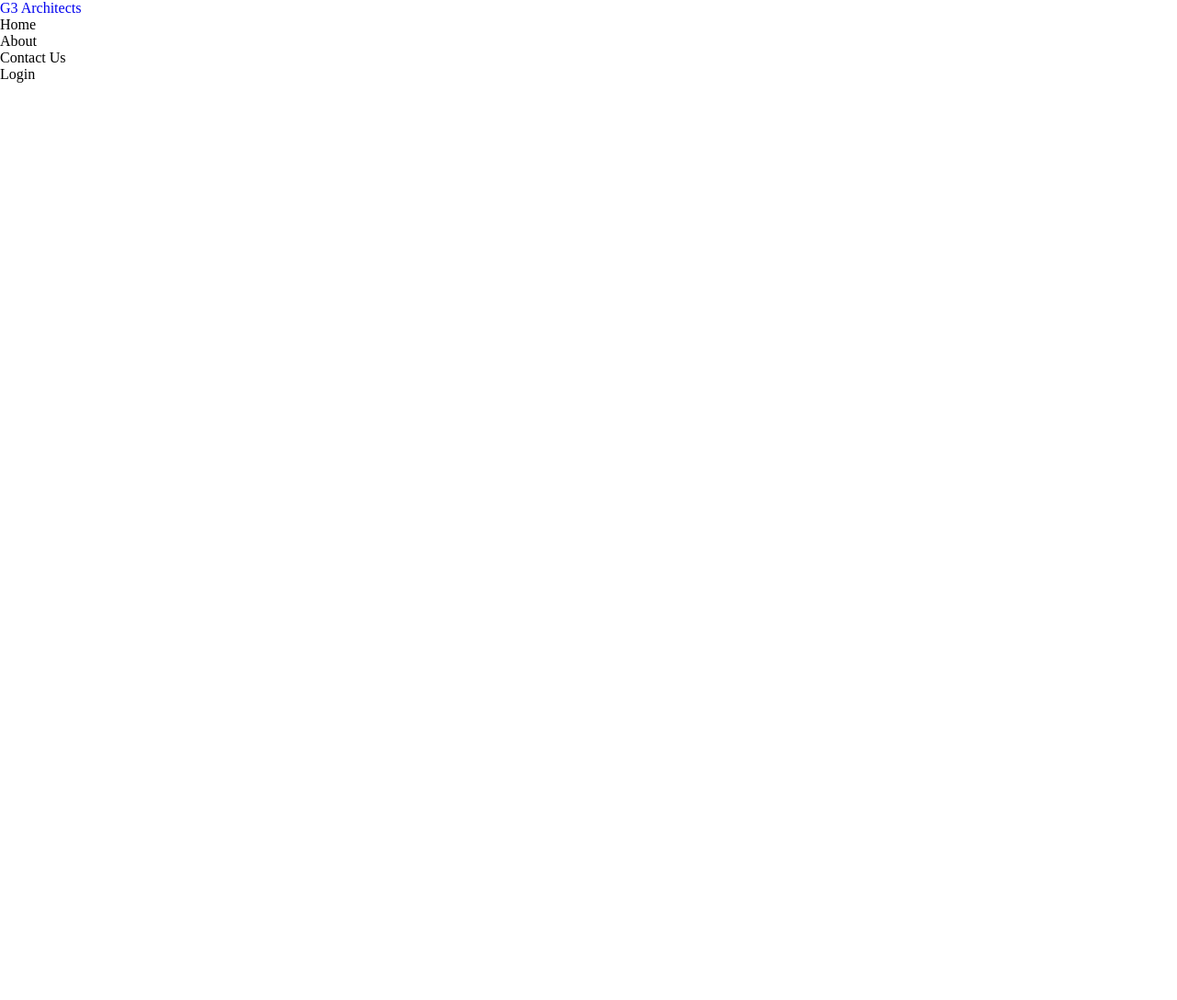
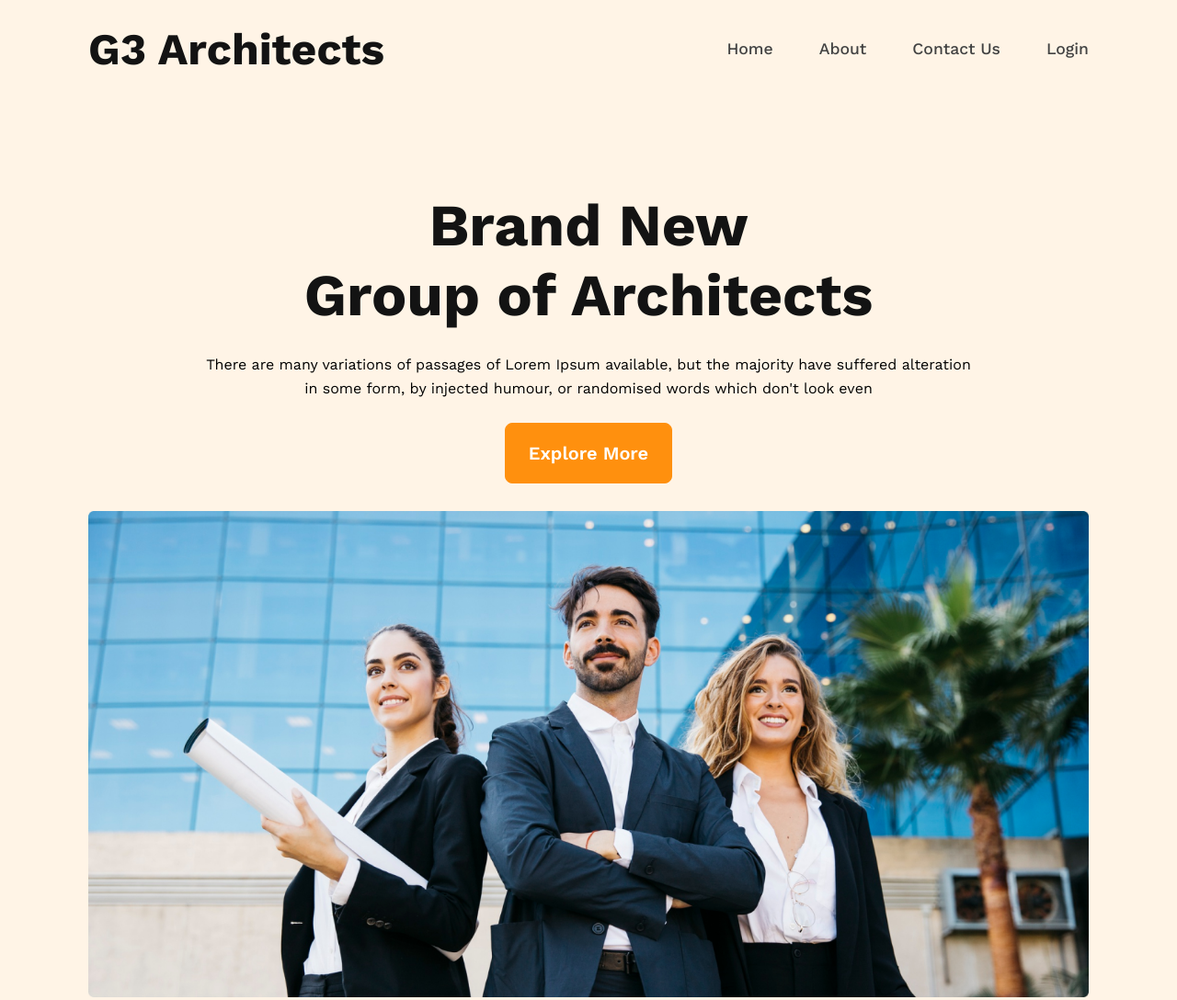
Before and after one commit to bdruhul/challenge-2, a plain HTML site: page index.html in a window 1280 px wide. Shown: the whole page at 92% size. Before the commit the page ends 800 px from the top, so only its background shows below. Drawn offline with nearby package versions, Linux system fonts and the light colour scheme.

Commit message:
complated banner section

```diff
--- a/assets/css/style.css
+++ b/assets/css/style.css
@@ -4,21 +4,31 @@
 
 /* Root color and font family */
 :root {
-    --azeret-mono: "Azeret Mono", serif;
-    --dark-primary: #0D1321;
-    --dark-secondary: #0d1321b2;
+    --Work-Sans: "Work Sans", serif;
+    --dark-1: #131313;
+    --dark-2: #424242;
+    --dark-3: #727272;
+    --dark-4: #A1A1A1;
+    --dark-5: #D0D0D0;
+    --dark-6: #E7E7E7;
+    --dark-7: #F3F3F3;
+    --white-color: #fff;
+    --btn-color: #FF900E;
+    --bg-color: rgba(255, 144, 14, 0.1);
 }
 
 /* Root color and font family */
 /* basic styles */
 * {
-    padding: 0;
-    margin: 0;
     box-sizing: border-box;
     scroll-behavior: smooth;
     text-decoration: none;
     border: none;
     outline: none;
+}
+
+body {
+    width: 100%;
 }
 
 ul,
@@ -50,7 +60,152 @@ section {
     padding: 0;
     margin: 0;
 }
+
 /* basic styles  */
 /* shared style  */
+.d-flex {
+    display: flex;
+}
+
+.header-main {
+    width: 100%;
+}
+
+.container {
+
+    width: 85%;
+    margin: 0 auto;
+}
 
 /* shared style  */
+/* header style  */
+.header-main {
+    width: 100%;
+    background-color: var(--bg-color);
+
+}
+
+.nav-main {
+    justify-content: space-between;
+    align-items: center;
+    padding: 25px 0px;
+}
+
+.brand {
+    font-family: var(--Work-Sans);
+    font-size: 3rem;
+    font-weight: 700;
+    color: var(--dark-1);
+
+
+}
+
+.nav-item {
+    margin-left: 50px;
+
+}
+
+.nav-link {
+    font-family: var(--Work-Sans);
+    font-size: 1.1rem;
+    font-weight: 500;
+    line-height: 1.6rem;
+    color: var(--dark-2);
+
+}
+
+.container {
+    width: 85%;
+    margin: 0 auto;
+}
+
+/* header style  */
+/* banner styles  */
+.banner-top-content {
+    max-width: 862px;
+    margin: 0 auto;
+    text-align: center;
+    padding: 0px 15px;
+    padding-top: 100px;
+    padding-bottom: 30px;
+}
+
+.banner-title {
+    font-family: var(--Work-Sans);
+    font-size: 4rem;
+    font-weight: 700;
+    color: var(--dark-1);
+    display: block;
+}
+
+.banner-title span {
+    display: block;
+}
+
+.banner-description {
+    font-family: var(--Work-Sans);
+    font-size: 1rem;
+    font-weight: 400;
+    line-height: 1.6rem;
+    margin: 25px 0px;
+}
+
+.primary-btn {
+    padding: 20px 25px;
+    background-color: var(--btn-color);
+    border-radius: 8px;
+    font-family: var(--Work-Sans);
+    font-size: 20px;
+    font-weight: 600;
+    color: var(--white-color);
+    border: 1px solid var(--btn-color);
+    transition: all linear 0.5s;
+
+}
+
+.primary-btn:hover {
+    background-color: var(--white-color);
+    border: 1px solid var(--btn-color);
+    color: var(--btn-color);
+    transition: all linear 0.5s;
+}
+
+.banner-img {
+    padding-bottom: 30px;
+}
+
+.banner-img img {
+    width: 100%;
+}
+
+/* banner styles  */
+/* main styles  */
+
+/* Responsive styles  */
+@media screen and (max-width:575.9px) {
+    .container {
+        width: 100%;
+        margin: 0 auto;
+    }
+
+    .d-flex {
+        flex-direction: column;
+    }
+
+    .brand,
+    .nav-link {
+        text-align: center;
+        margin-bottom: 1rem;
+    }
+
+    .banner-top-content {
+        padding: 15px 10px;
+    }
+
+    .banner-title {
+        font-size: 2.3rem;
+        line-height: 2.5rem;
+    }
+}
+
+/* Responsive styles  */
--- a/index.html
+++ b/index.html
@@ -1,5 +1,6 @@
 <!DOCTYPE html>
 <html lang="en">
+
 <head>
     <meta charset="UTF-8">
     <meta name="viewport" content="width=device-width, initial-scale=1.0">
@@ -10,28 +11,54 @@
     <!-- css link -->
     <link rel="stylesheet" href="assets/css/style.css">
 </head>
+
 <body>
     <!-- header section  -->
     <header class="header-main">
-                        <section class="nav-main">
+        <!-- header section  -->
+        <section class="nav-main container  d-flex">
             <div class="nav-brands"><a href="#" class="brand">G3 Architects</a></div>
             <div class="nav-menu">
-                                <ul class="nav-links">
+                <ul class="nav-links d-flex">
                     <li class="nav-item">
-                                        <div class="a nav-link">Home</div>
+                        <a href="#" class="nav-link">Home</a>
                     </li>
                     <li class="nav-item">
-                                        <div class="a nav-link">About</div>
+                        <a href="#" class="nav-link">About</a>
+
                     </li>
                     <li class="nav-item">
-                                        <div class="a nav-link">Contact Us</div>
+                        <a href="#" class="nav-link">Contact Us</a>
                     </li>
                     <li class="nav-item">
-                                        <div class="a nav-link">Login</div>
+                        <a href="#" class="nav-link">Login</a>
                     </li>
                 </ul>
             </div>
         </section>
+        <!-- banner section  -->
+        <section class="banner container">
+            <div class="banner-top-content">
+                <h1 class="banner-title">Brand New <span>Group of Architects</span></h1>
+                <p class="banner-description">There are many variations of passages of Lorem Ipsum available, but the
+                    majority have suffered alteration in some form, by injected humour, or randomised words which don't
+                    look even</p>
+                <a href="#" class="banner-btn"><button class="primary-btn">Explore More</button></a>
+            </div>
+            <div class="banner-img">
+                <img src="./assets/image/banner.png" alt="banner photo" srcset="">
+            </div>
+        </section>
     </header>
+    <!-- main content section -->
+     <main>
+                <section class="quick-list">
+                    <div class="quick-list-content container">
+
+                    </div>
+                </section>
+     </main>
+
 </body>
+
 </html>
```
Lines whose indentation alone changed are shown as unchanged.
